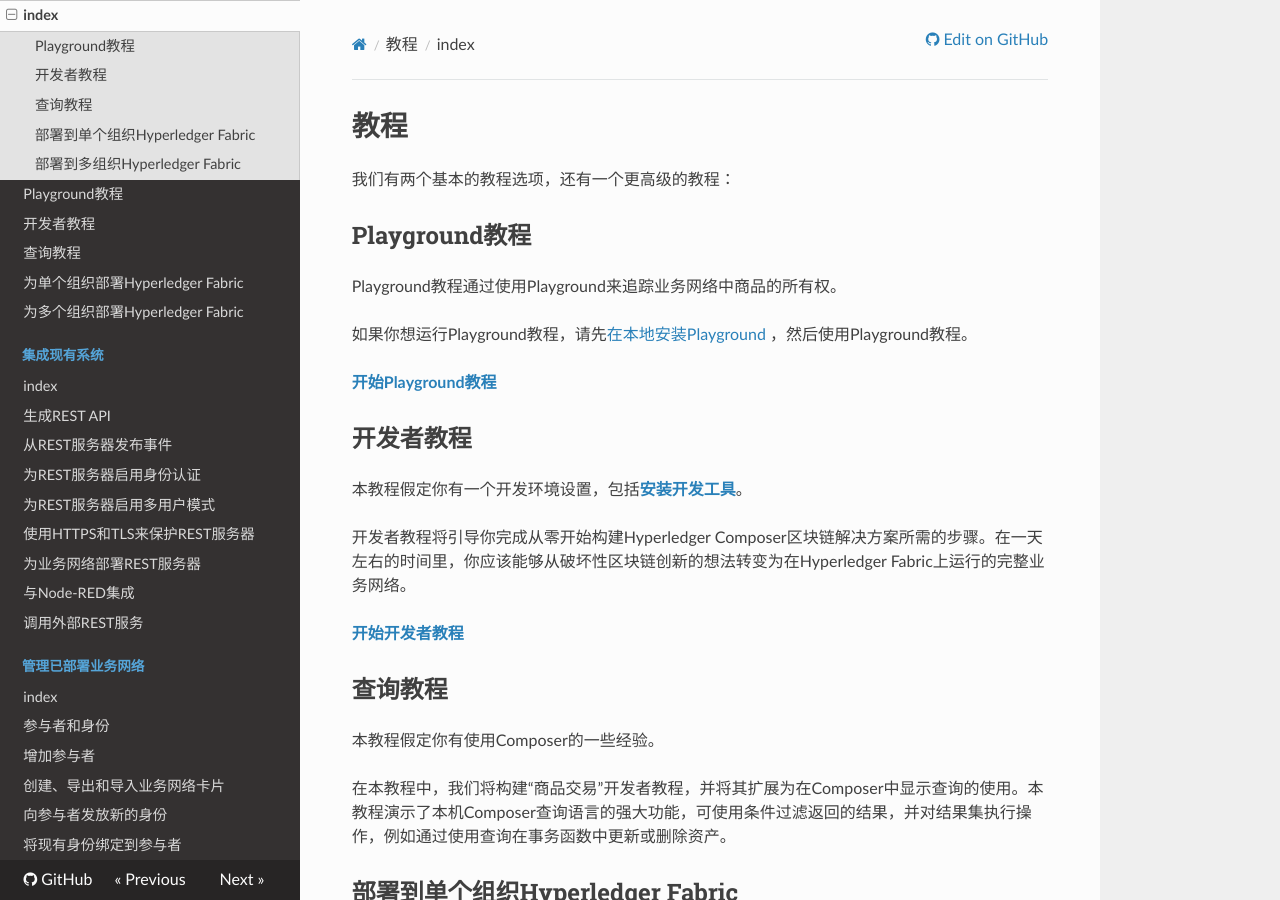
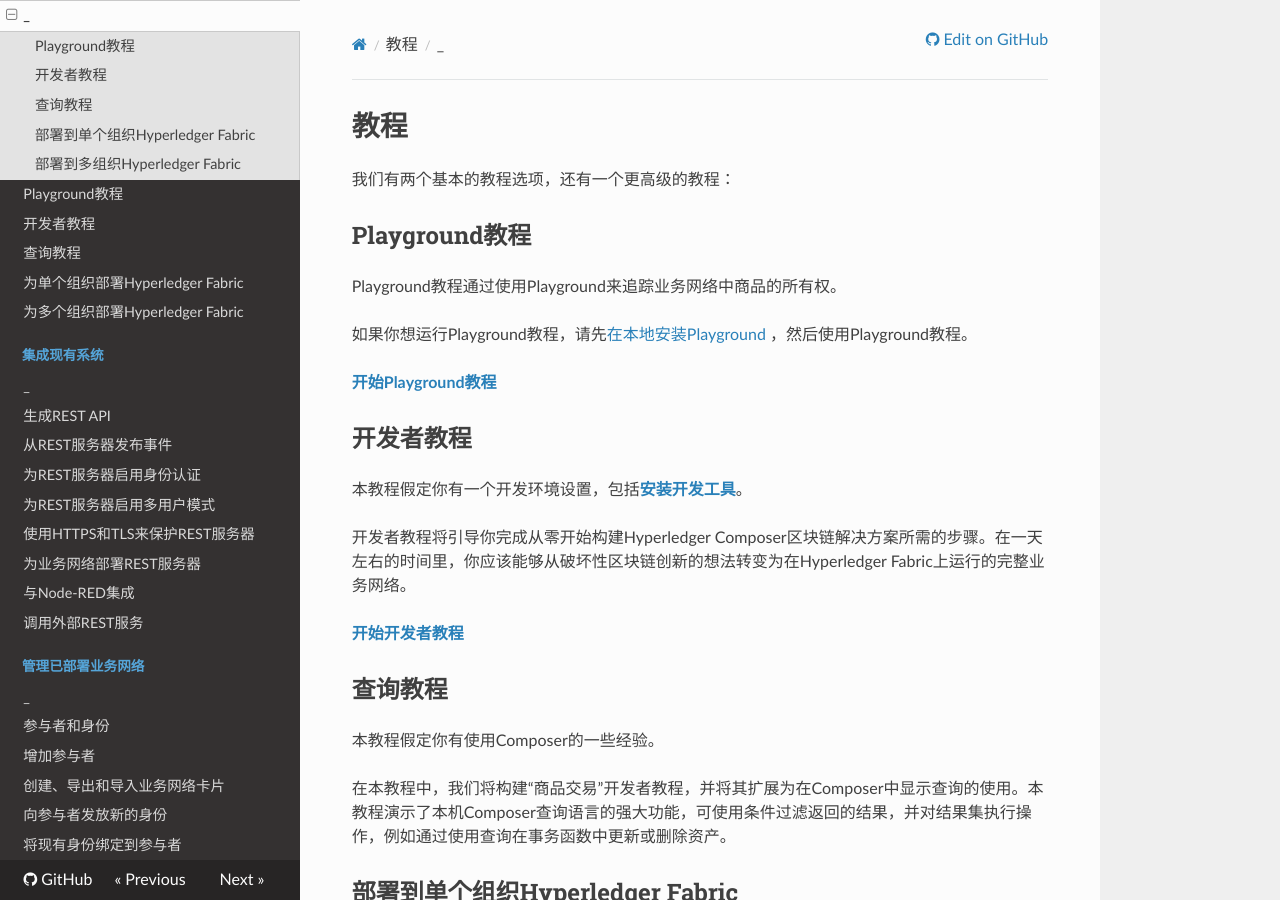
Before and after one commit to wbwangk/ComposerDocs, an MkDocs documentation site: the page built from docs/tutorials_tutorials.md, in a window 1280 px wide and 900 px high. Built offline with MkDocs 1.6.1, drawn with Linux system fonts in a browser that asks for light colours; nearby versions of some CDN libraries; old or Windows-style settings are respelled for this version of MkDocs; some of the changed lines change nothing that is shown.

Commit message:
Update mkdocs.yml

```diff
--- a/mkdocs.yml
+++ b/mkdocs.yml
@@ -11,14 +11,14 @@
 pages:
     - 介绍: introduction_introduction.md
     - 教程:
-      - index: tutorials_tutorials.md
+      - _: tutorials_tutorials.md
       - Playground教程: tutorials_playground-tutorial.md
       - 开发者教程: tutorials_developer-tutorial.md
       - 查询教程: tutorials_queries.md
       - 为单个组织部署Hyperledger Fabric: tutorials_deploy-to-fabric-single-org.md
       - 为多个组织部署Hyperledger Fabric: tutorials_deploy-to-fabric-multi-org.md
     - 集成现有系统:
-      - index: integrating_integrating-index.md
+      - _: integrating_integrating-index.md
       - 生成REST API: integrating_getting-started-rest-api.md
       - 从REST服务器发布事件: integrating_publishing-events.md
       - 为REST服务器启用身份认证: integrating_enabling-rest-authentication.md
@@ -28,7 +28,7 @@
       - 与Node-RED集成: integrating_node-red.md
       - 调用外部REST服务: integrating_call-out.md
     - 管理已部署业务网络:
-      - index: managing_managingindex.md
+      - _: managing_managingindex.md
       - 参与者和身份: managing_participantsandidentities.md
       - 增加参与者: managing_participant-add.md
       - 创建、导出和导入业务网络卡片: managing_id-cards-playground.md
@@ -39,7 +39,7 @@
       - 更新Hyperledger Composer运行时: managing_updating-composer.md
     - 诊断问题: problems_diagnostics.md
     - 参考:
-      - index: reference-index.md
+      - _: reference-index.md
       - 建模语言: reference_cto_language.md
       - 查询语言: reference_query-language.md
       - 连接配置文件: reference_connectionprofile.md
```
